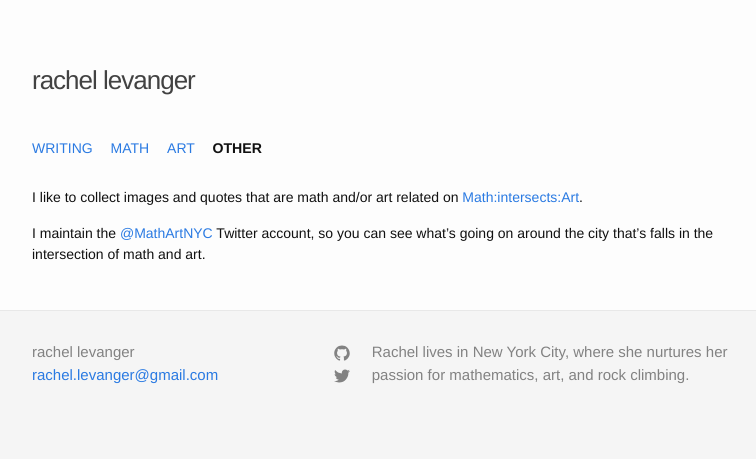
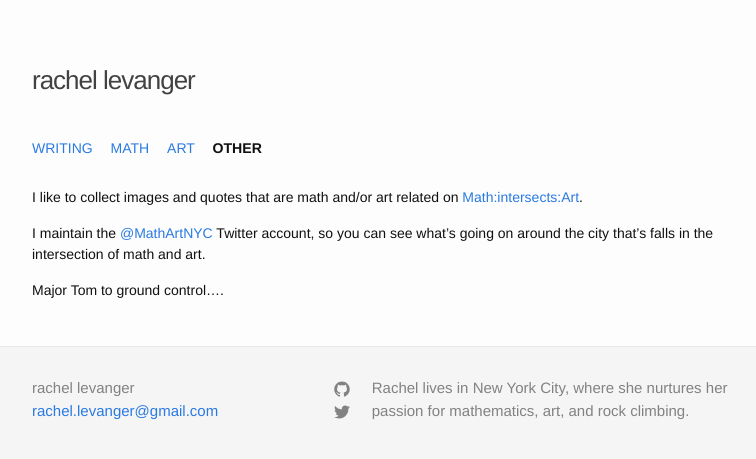
Before and after one commit to rachellevanger/rachellevanger.com, a Jekyll site: the page built from other.md, in a window 1280 px wide. Shown: the top 459 px of the page, without its empty margins (238-994 px from the left). Built offline with Jekyll 4.4.1, drawn with Linux system fonts in a browser that asks for light colours; some web fonts are replaced.

Commit message:
Testing change.

```diff
--- a/other.md
+++ b/other.md
@@ -7,3 +7,5 @@ permalink: other.html
 I like to collect images and quotes that are math and/or art related on [Math:intersects:Art](http://mathintersectsart.tumblr.com/).
 
 I maintain the [@MathArtNYC](https://twitter.com/MathArtNYC) Twitter account, so you can see what’s going on around the city that’s falls in the intersection of math and art.
+
+Major Tom to ground control....
```
